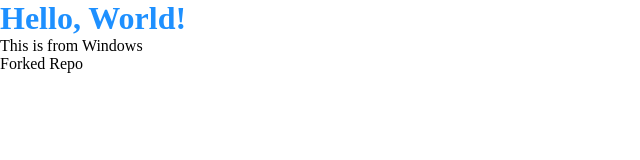
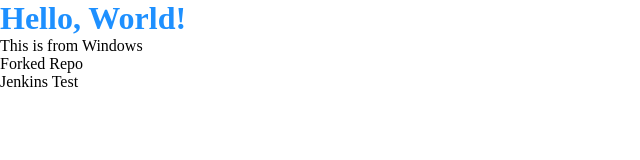
Before and after one commit to ExpTempUser/test-git-github, a plain HTML site: page index.html in a window 1280 px wide. Shown: the full height of the page, 0-640 px from the left. Drawn offline with Linux system fonts and the light colour scheme.

Commit message:
Jenkins Test

```diff
--- a/index.html
+++ b/index.html
@@ -10,5 +10,6 @@
     <h1>Hello, World!</h1>
     <p>This is from Windows</p>
     <p>Forked Repo</p>
+    <p>Jenkins Test</p>
   </body>
 </html>
```
